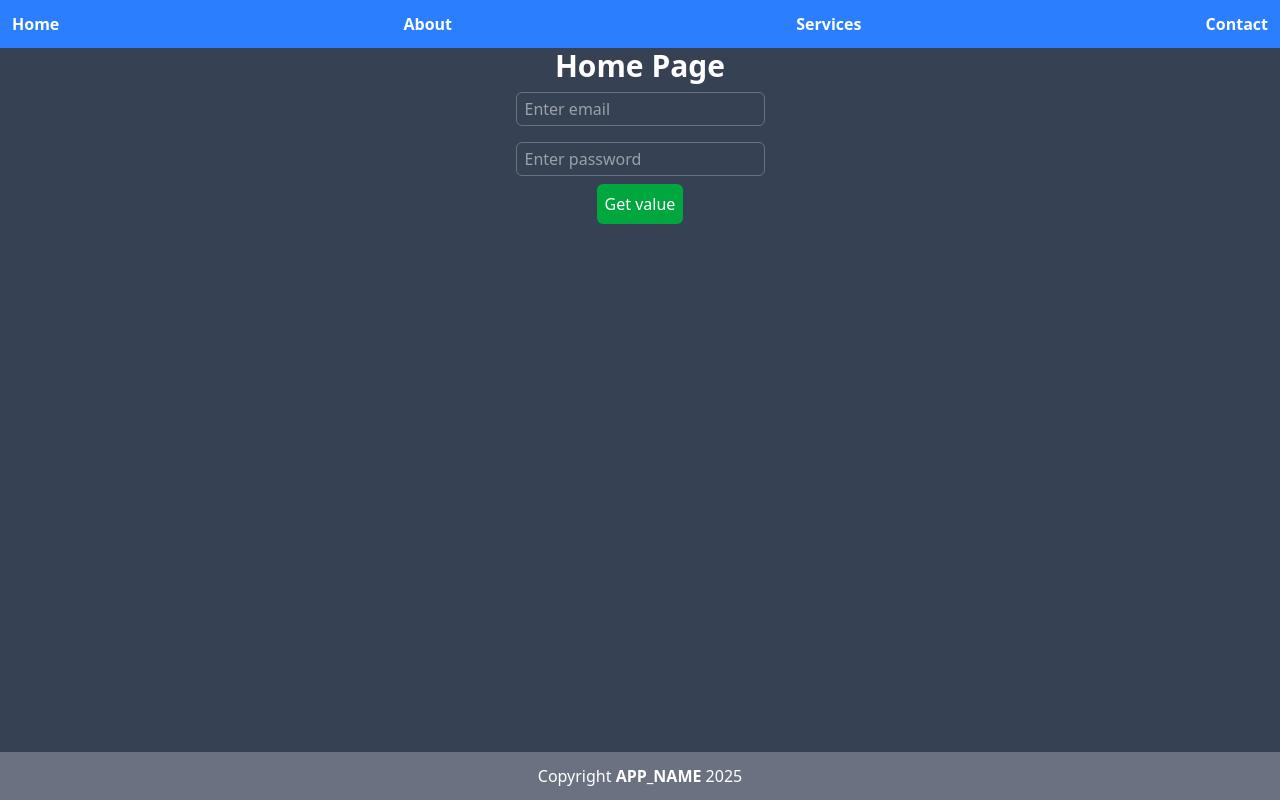
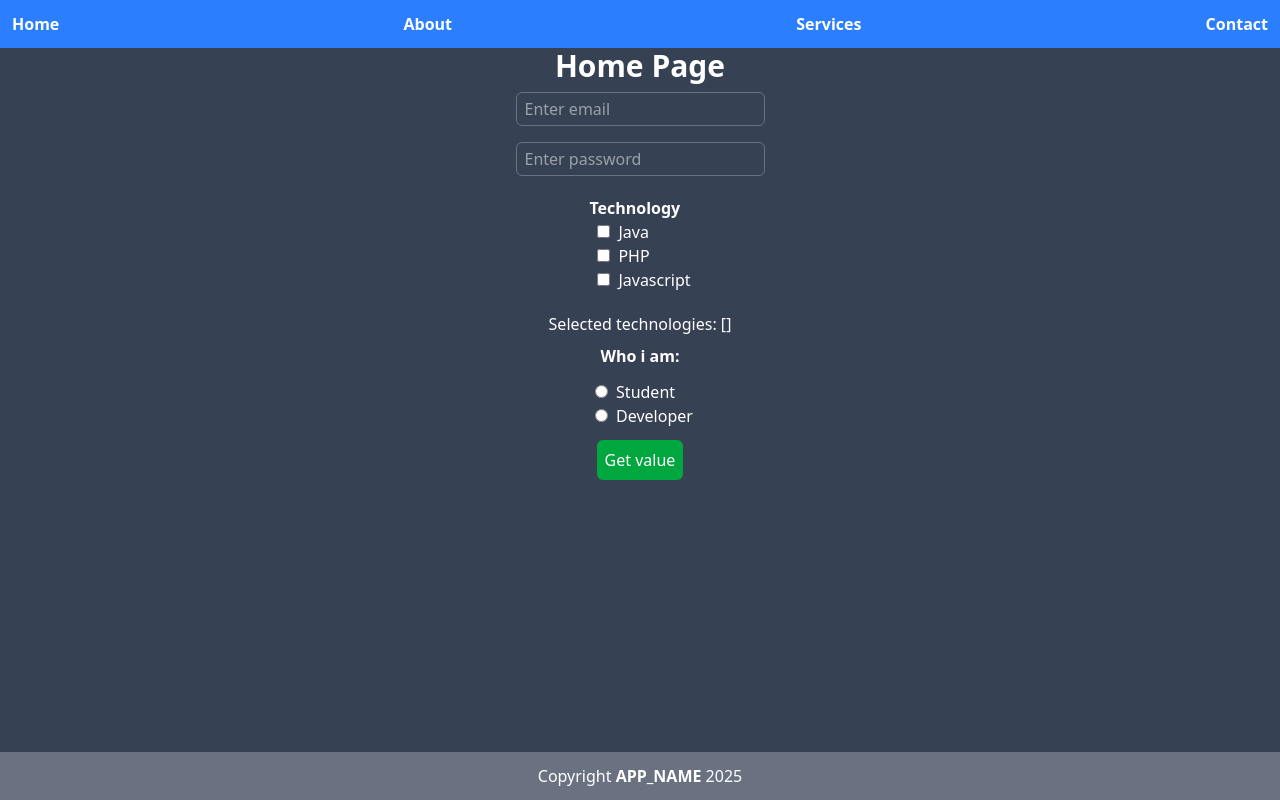
Before and after one commit to TechnicalSabir/vue-practice, a Vue app: page / in a window 1280 px wide. Built offline with nearby package versions, Linux system fonts and the light colour scheme.

Commit message:
PR-12: Get checkbox & radio button value

```diff
--- a/src/views/Home.vue
+++ b/src/views/Home.vue
@@ -3,8 +3,9 @@ export default {
   name: "Home",
   data() {
     return {
-      email: "",
-      password: "",
+      // technology: ["PHP", "Java", "Javascript"],
+      technology: [],
+      user: "",
     }
   },
   methods: {
@@ -21,6 +22,38 @@ export default {
       v-model="email" />
     <input type="text" placeholder="Enter password" class="border m-2 border-gray-500 rounded-md py-1 px-2"
       v-model="password" />
+
+    <div class="my-3">
+      <h1 class="font-bold">Technology</h1>
+      <div class="form-control">
+        <input type="checkbox" class="cursor-pointer mx-2" id="javaLabel" value="Java" v-model="technology">
+        <label for="javaLabel" class="cursor-pointer">Java</label>
+      </div>
+      <div class="form-control">
+        <input type="checkbox" class="cursor-pointer mx-2" id="phpLabel" value="PHP" v-model="technology">
+        <label for="phpLabel" class="cursor-pointer">PHP</label>
+      </div>
+      <div class="form-control">
+        <input type="checkbox" class="cursor-pointer mx-2" id="NodejsLabel" value="Javascript" v-model="technology">
+        <label for="NodejsLabel" class="cursor-pointer">Javascript</label>
+      </div>
+    </div>
+    <div class="my-2">
+      <span>Selected technologies: {{ technology }}</span>
+    </div>
+
+    <h2 class="font-bold">Who i am: {{ user }}</h2>
+    <div class="my-3">
+      <div class="form-control">
+        <input type="radio" class="cursor-pointer mx-2" name="user" id="studentLabel" value="Student" v-model="user">
+        <label for="studentLabel" class="cursor-pointer">Student</label>
+      </div>
+      <div class="form-control">
+        <input type="radio" class="cursor-pointer mx-2" name="user" id="developerLabel" value="Developer"
+          v-model="user">
+        <label for="developerLabel" class="cursor-pointer">Developer</label>
+      </div>
+    </div>
     <button type="button" class="bg-green-600 p-2 rounded-md cursor-pointer" @click="getData()">Get value</button>
   </main>
 </template>
```
